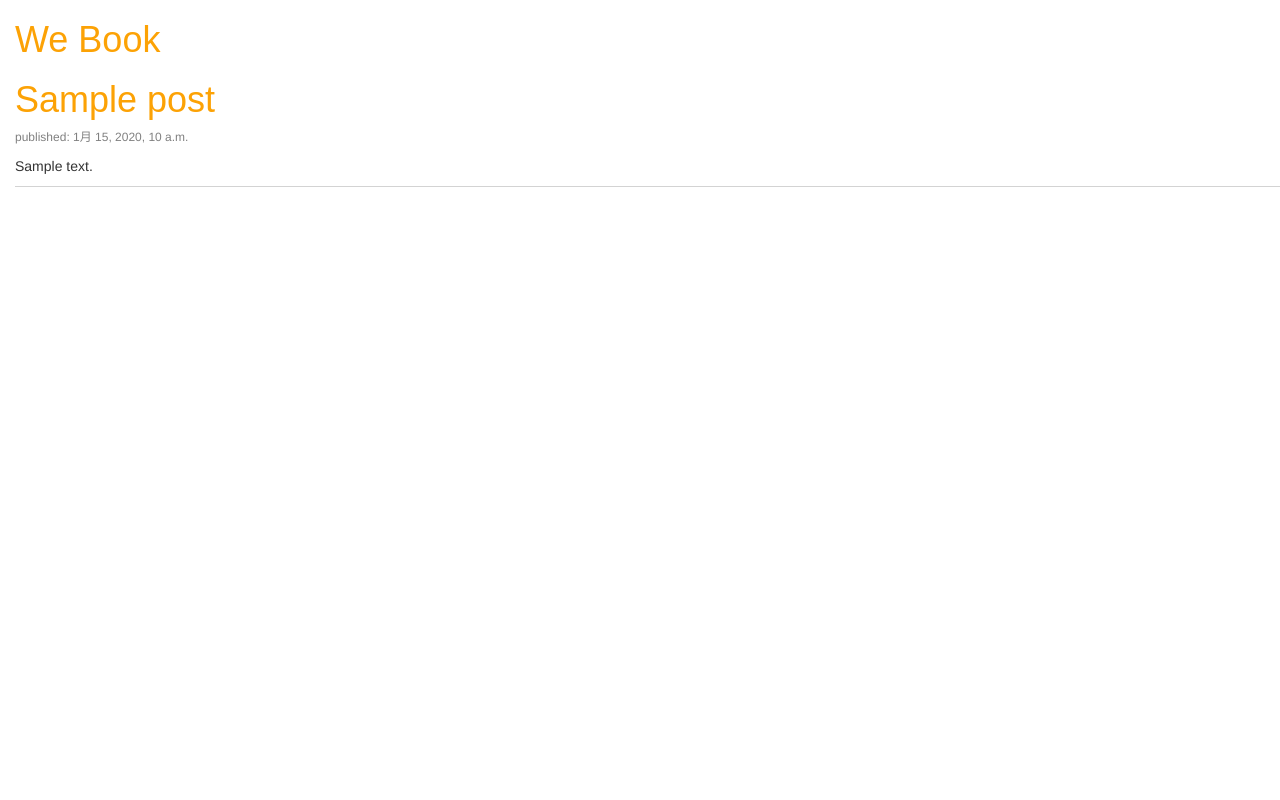
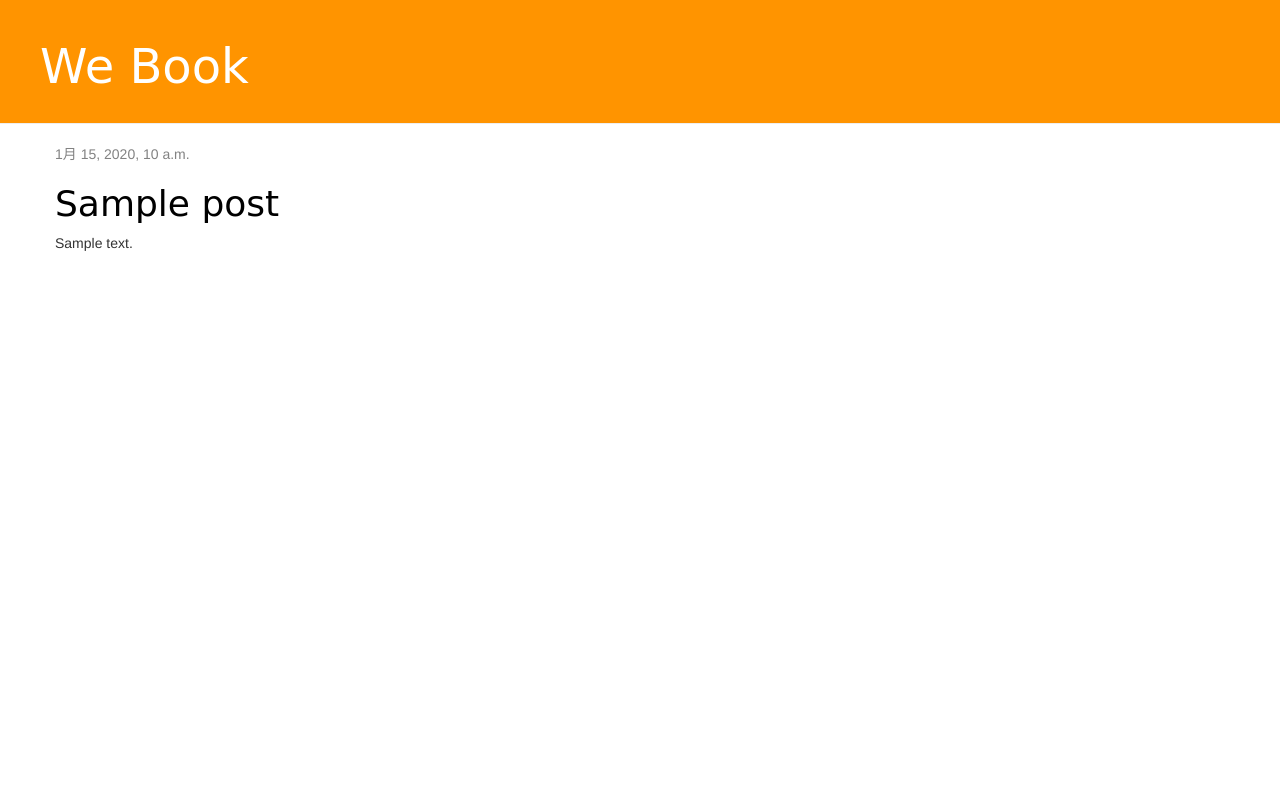
Before and after one commit to kahirokunn/webook, a Django app: template webook/templates/webook/post_list.html in a window 1280 px wide. Run offline with Django 3.2, Linux system fonts and the light colour scheme; the template is opened without the code that fills it: values that come from a table or form of the project are taken from there, others are empty; tables that the repository leaves empty hold one stand-in row (values such as "Sample post"); some libraries are stand-ins or nearby versions.

Commit message:
sample デザイン適用

```diff
--- a/static/css/webook.css
+++ b/static/css/webook.css
@@ -1,18 +1,46 @@
-.date {
-    color: gray;
-    font-size: 12px;
+.page-header {
+    background-color: #ff9400;
+    margin-top: 0;
+    padding: 20px 20px 20px 40px;
 }
 
-h1 a {
-    color: #FCA205;
-    font-family: fantasy;
+.page-header h1, .page-header h1 a, .page-header h1 a:visited, .page-header h1 a:active {
+    color: #ffffff;
+    font-size: 36pt;
+    text-decoration: none;
 }
 
-body {
-    padding-left: 15px;
+.content {
+    margin-left: 40px;
+}
+
+h1, h2, h3, h4 {
+    font-family: 'Lobster', cursive;
+}
+
+.date {
+    color: #828282;
+}
+
+.save {
+    float: right;
+}
+
+.post-form textarea, .post-form input {
+    width: 100%;
+}
+
+.top-menu, .top-menu:hover, .top-menu:visited {
+    color: #ffffff;
+    float: right;
+    font-size: 26pt;
+    margin-right: 20px;
 }
 
 .post {
-    border-bottom: 1px solid lightgray;
-    margin-bottom: 45px;
+    margin-bottom: 70px;
 }
+
+.post h1 a, .post h1 a:visited {
+    color: #000000;
+}
--- a/webook/templates/webook/post_list.html
+++ b/webook/templates/webook/post_list.html
@@ -9,14 +9,24 @@
     <link rel="stylesheet" href="{% static 'css/webook.css' %}">
 </head>
 <body>
+<div class="page-header">
     <h1><a href="/">We Book</a></h1>
+</div>
 
+<div class="content container">
+    <div class="row">
+        <div class="col-md-8">
             {% for post in posts %}
                 <div class="post">
+                    <div class="date">
+                        {{ post.published_at }}
+                    </div>
                     <h1><a href="">{{ post.title }}</a></h1>
-        <p class="date">published: {{ post.published_at }}</p>
                     <p>{{ post.text|linebreaks }}</p>
                 </div>
             {% endfor %}
+        </div>
+    </div>
+</div>
 </body>
 </html>
```
Lines whose indentation alone changed are shown as unchanged.
